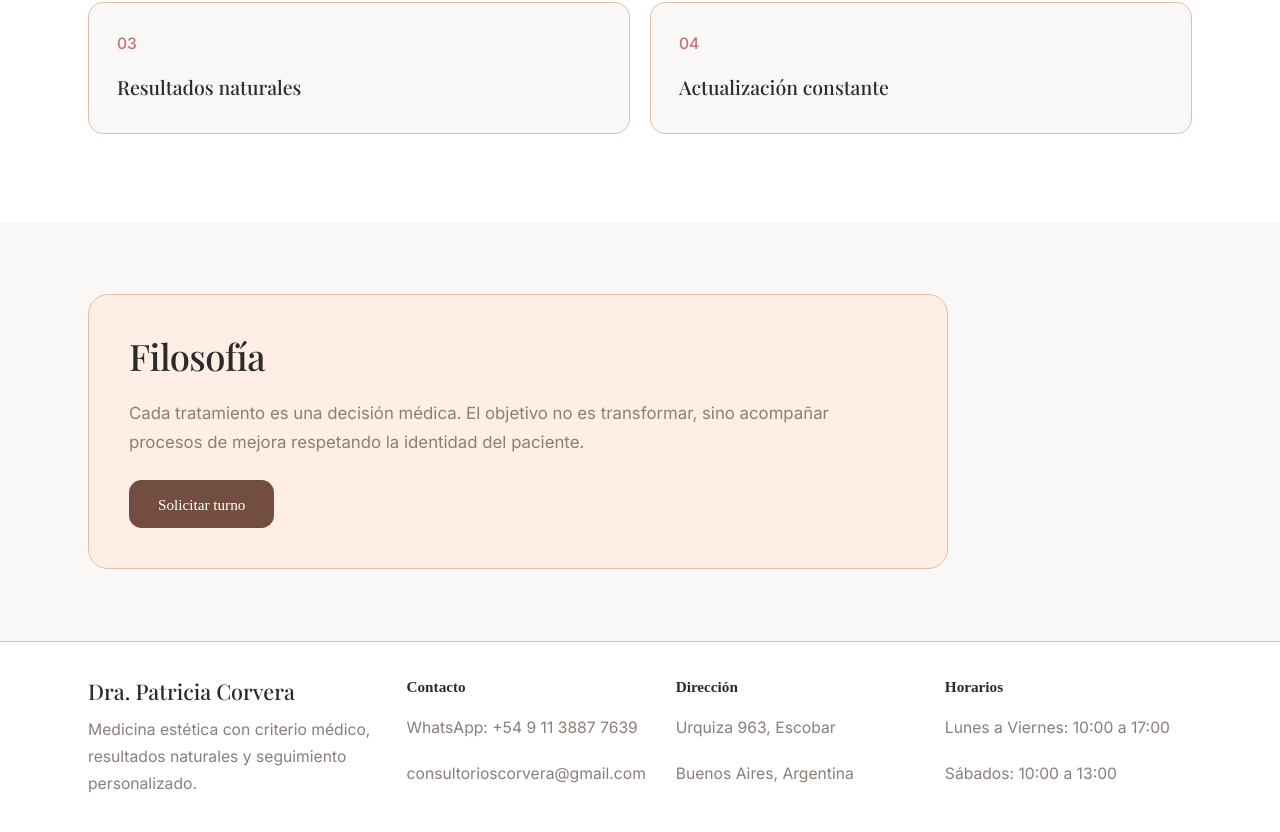
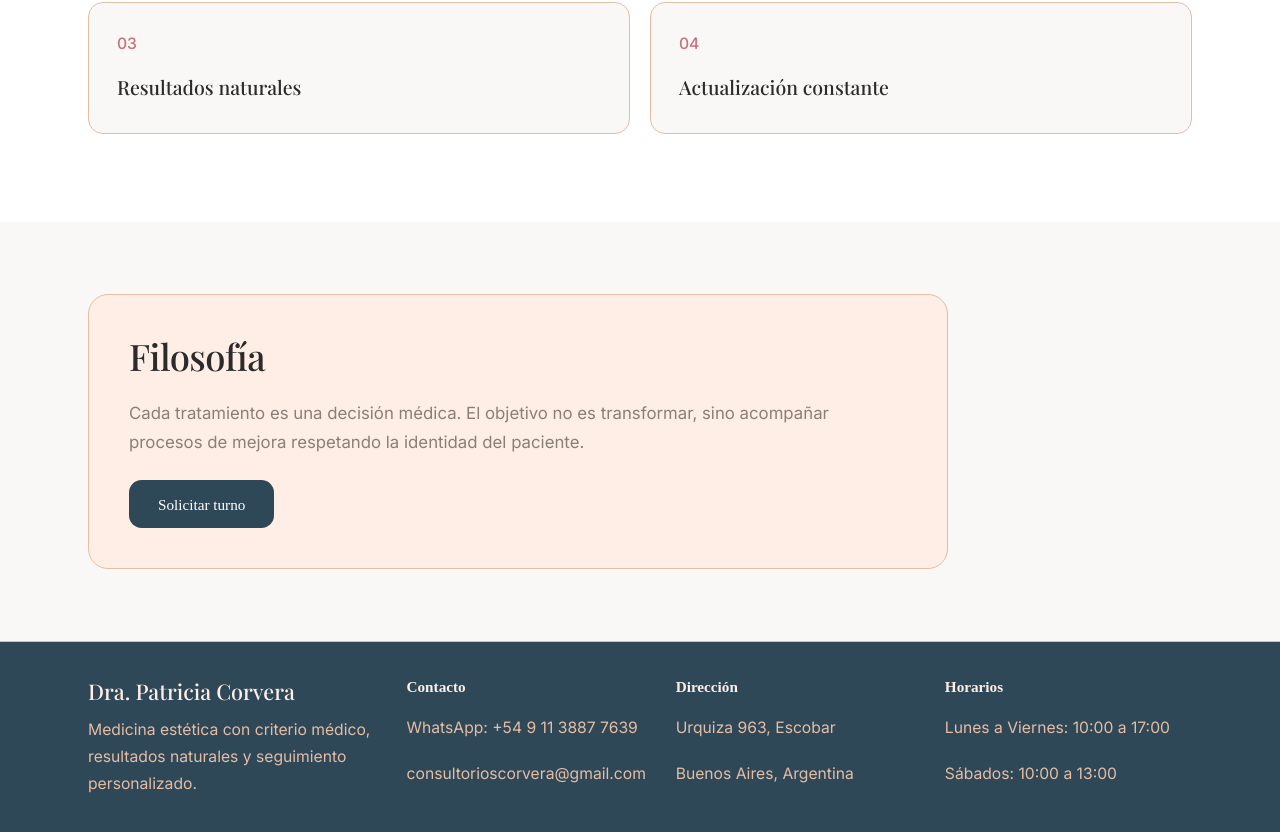
Before and after one commit to JuaniPardo/corvera-site, a Next.js app: page /sobre in a window 1280 px wide. Shown: the part 1347-2179 px from the top of the page. Built offline with nearby package versions, Linux system fonts and the light colour scheme; a web font is replaced by a local one.

Commit message:
Update theme with petroleum primary accents and footer styling

```diff
--- a/src/app/contacto/page.tsx
+++ b/src/app/contacto/page.tsx
@@ -85,14 +85,14 @@ export default function ContactoPage() {
                   px: 3.5,
                   border: 'none',
                   borderRadius: 1.25,
-                  backgroundColor: theme.palette.brand.brown,
+                  backgroundColor: theme.palette.brand.petroleum,
                   color: theme.palette.primary.contrastText,
                   fontSize: '0.95rem',
                   fontWeight: 500,
                   cursor: 'pointer',
                   transition: 'background-color 320ms ease',
                   '&:hover': {
-                    backgroundColor: theme.palette.brand.rose,
+                    backgroundColor: theme.palette.brand.brown,
                   },
                 })}
               >
--- a/src/components/ui/ActionLink.tsx
+++ b/src/components/ui/ActionLink.tsx
@@ -25,7 +25,7 @@ export default function ActionLink({
         borderRadius: 1.25,
         border: variant === 'primary' ? '1px solid transparent' : `1px solid ${theme.palette.brand.gray}`,
         backgroundColor:
-          variant === 'primary' ? theme.palette.brand.brown : theme.palette.background.paper,
+          variant === 'primary' ? theme.palette.brand.petroleum : theme.palette.background.paper,
         color: variant === 'primary' ? theme.palette.primary.contrastText : theme.palette.brand.text,
         fontSize: '0.95rem',
         fontWeight: 500,
@@ -33,7 +33,7 @@ export default function ActionLink({
         transition: 'background-color 340ms ease, color 340ms ease, border-color 340ms ease',
         '&:hover': {
           backgroundColor:
-            variant === 'primary' ? theme.palette.brand.rose : theme.palette.brand.nude,
+            variant === 'primary' ? theme.palette.brand.brown : theme.palette.brand.nude,
           borderColor: variant === 'primary' ? 'transparent' : theme.palette.brand.beige,
         },
       })}
--- a/src/layout/MainFooter.tsx
+++ b/src/layout/MainFooter.tsx
@@ -11,7 +11,7 @@ export default function MainFooter() {
       component="footer"
       sx={(theme) => ({
         borderTop: `1px solid ${theme.palette.brand.beige}`,
-        backgroundColor: theme.palette.background.paper,
+        backgroundColor: theme.palette.brand.petroleum,
       })}
     >
       <Box
@@ -27,50 +27,55 @@ export default function MainFooter() {
         }}
       >
         <Box sx={{ display: 'grid', gap: 1.5 }}>
-          <Box component="h3" sx={{ ...typeStyles.h3, fontSize: '1.35rem' }}>
+          <Box component="h3" sx={{ ...typeStyles.h3, fontSize: '1.35rem', color: 'brand.nude' }}>
             {SITE_CONFIG.name}
           </Box>
-          <Box component="p" sx={{ ...typeStyles.body2, maxWidth: 320 }}>
+          <Box component="p" sx={{ ...typeStyles.body2, maxWidth: 320, color: 'brand.beige' }}>
             Medicina estética con criterio médico, resultados naturales y seguimiento personalizado.
           </Box>
         </Box>
 
         <Box sx={{ display: 'grid', gap: 1.1 }}>
-          <Box component="strong" sx={{ color: 'brand.text', fontSize: { xs: '0.98rem', md: '0.95rem' } }}>
+          <Box component="strong" sx={{ color: 'brand.nude', fontSize: { xs: '0.98rem', md: '0.95rem' } }}>
             Contacto
           </Box>
           <Box
             component={Link}
             href={WHATSAPP_LINK}
-            sx={{ ...typeStyles.body2, color: 'brand.gray', fontSize: { xs: '1rem', md: '0.98rem' } }}
+            sx={{
+              ...typeStyles.body2,
+              color: 'brand.beige',
+              fontSize: { xs: '1rem', md: '0.98rem' },
+              '&:hover': { color: 'brand.nude' },
+            }}
           >
             WhatsApp: {SITE_CONFIG.contact.phone}
           </Box>
-          <Box component="span" sx={{ ...typeStyles.body2, color: 'brand.gray', fontSize: { xs: '1rem', md: '0.98rem' } }}>
+          <Box component="span" sx={{ ...typeStyles.body2, color: 'brand.beige', fontSize: { xs: '1rem', md: '0.98rem' } }}>
             {SITE_CONFIG.contact.email}
           </Box>
         </Box>
 
         <Box sx={{ display: 'grid', gap: 1.1 }}>
-          <Box component="strong" sx={{ color: 'brand.text', fontSize: { xs: '0.98rem', md: '0.95rem' } }}>
+          <Box component="strong" sx={{ color: 'brand.nude', fontSize: { xs: '0.98rem', md: '0.95rem' } }}>
             Dirección
           </Box>
-          <Box component="span" sx={{ ...typeStyles.body2, color: 'brand.gray', fontSize: { xs: '1rem', md: '0.98rem' } }}>
+          <Box component="span" sx={{ ...typeStyles.body2, color: 'brand.beige', fontSize: { xs: '1rem', md: '0.98rem' } }}>
             {SITE_CONFIG.location.address}
           </Box>
-          <Box component="span" sx={{ ...typeStyles.body2, color: 'brand.gray', fontSize: { xs: '1rem', md: '0.98rem' } }}>
+          <Box component="span" sx={{ ...typeStyles.body2, color: 'brand.beige', fontSize: { xs: '1rem', md: '0.98rem' } }}>
             {SITE_CONFIG.location.city}, {SITE_CONFIG.location.country}
           </Box>
         </Box>
 
         <Box sx={{ display: 'grid', gap: 1.1 }}>
-          <Box component="strong" sx={{ color: 'brand.text', fontSize: { xs: '0.98rem', md: '0.95rem' } }}>
+          <Box component="strong" sx={{ color: 'brand.nude', fontSize: { xs: '0.98rem', md: '0.95rem' } }}>
             Horarios
           </Box>
-          <Box component="span" sx={{ ...typeStyles.body2, color: 'brand.gray', fontSize: { xs: '1rem', md: '0.98rem' } }}>
+          <Box component="span" sx={{ ...typeStyles.body2, color: 'brand.beige', fontSize: { xs: '1rem', md: '0.98rem' } }}>
             {SITE_CONFIG.hours.weekdays}
           </Box>
-          <Box component="span" sx={{ ...typeStyles.body2, color: 'brand.gray', fontSize: { xs: '1rem', md: '0.98rem' } }}>
+          <Box component="span" sx={{ ...typeStyles.body2, color: 'brand.beige', fontSize: { xs: '1rem', md: '0.98rem' } }}>
             {SITE_CONFIG.hours.saturday}
           </Box>
         </Box>
--- a/src/theme/theme.ts
+++ b/src/theme/theme.ts
@@ -6,6 +6,7 @@ declare module '@mui/material/styles' {
       brown: string;
       beige: string;
       nude: string;
+      petroleum: string;
       rose: string;
       gray: string;
       text: string;
@@ -18,6 +19,7 @@ declare module '@mui/material/styles' {
       brown?: string;
       beige?: string;
       nude?: string;
+      petroleum?: string;
       rose?: string;
       gray?: string;
       text?: string;
@@ -31,7 +33,7 @@ export const corveraTheme = createTheme({
   palette: {
     mode: 'light',
     primary: {
-      main: '#734E40',
+      main: '#2F4858',
       contrastText: '#FFFFFF',
     },
     secondary: {
@@ -50,6 +52,7 @@ export const corveraTheme = createTheme({
       brown: '#734E40',
       beige: '#E4BDA4',
       nude: '#FFEEE6',
+      petroleum: '#2F4858',
       rose: '#C6707D',
       gray: '#8A7F78',
       text: '#2B2B2B',
```
